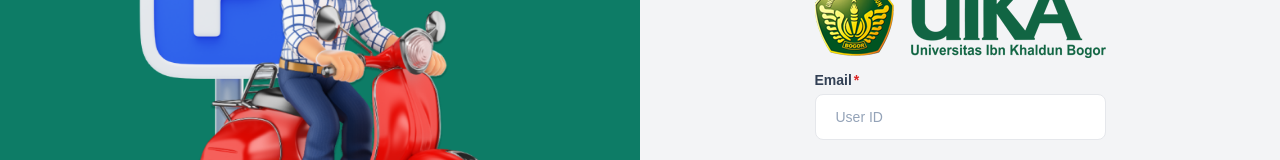
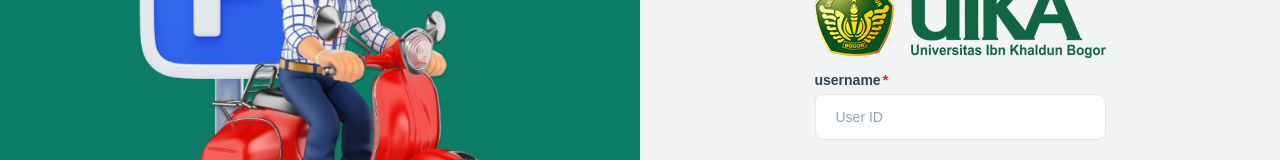
Before and after one commit to Drian27/uik-parkir, a React (Vite) app: page / in a window 1280 px wide. Shown: the part 261-421 px from the top of the page. Built offline with nearby package versions, Linux system fonts and the light colour scheme.

Commit message:
perubahan tipe data

```diff
--- a/src/pages/Home.jsx
+++ b/src/pages/Home.jsx
@@ -15,7 +15,7 @@ const Home = () => {
   const handleSubmit = async (e) => {
     e.preventDefault();
     const data = {
-      email: e.target.email.value,
+      username: e.target.username.value,
       password: e.target.password.value,
     };
 
@@ -32,7 +32,6 @@ const Home = () => {
       console.error("Kesalahan saat login:", error);
     }
   };
-
 
   return (
     <div className="grid grid-cols-1 md:grid-cols-2 h-full md:h-[100vh] bg-gray-100">
@@ -62,17 +61,17 @@ const Home = () => {
           <div className="mb-4">
             <label
               className="block mb-2 text-sm text-gray-700"
-              htmlFor="email"
+              htmlFor="username"
             >
               <span className="block font-semibold mb-1 text-slate-700 after:content-['*'] after:text-red-600 after:ml-0.5">
-                Email
+                username
               </span>
               <input
                 className="px-5 py-3 border rounded-lg w-full block text-sm placeholder:text-slate-400 focus:outline-none focus:ring-1 focus:ring-sky-500 invalid:text-red-500 invalid:focus:ring-red-500"
-                type="email"
+                type="text"
                 placeholder="User ID"
-                name="email"
-                id="email"
+                name="username"
+                id="username"
                 required
               />
             </label>
```
